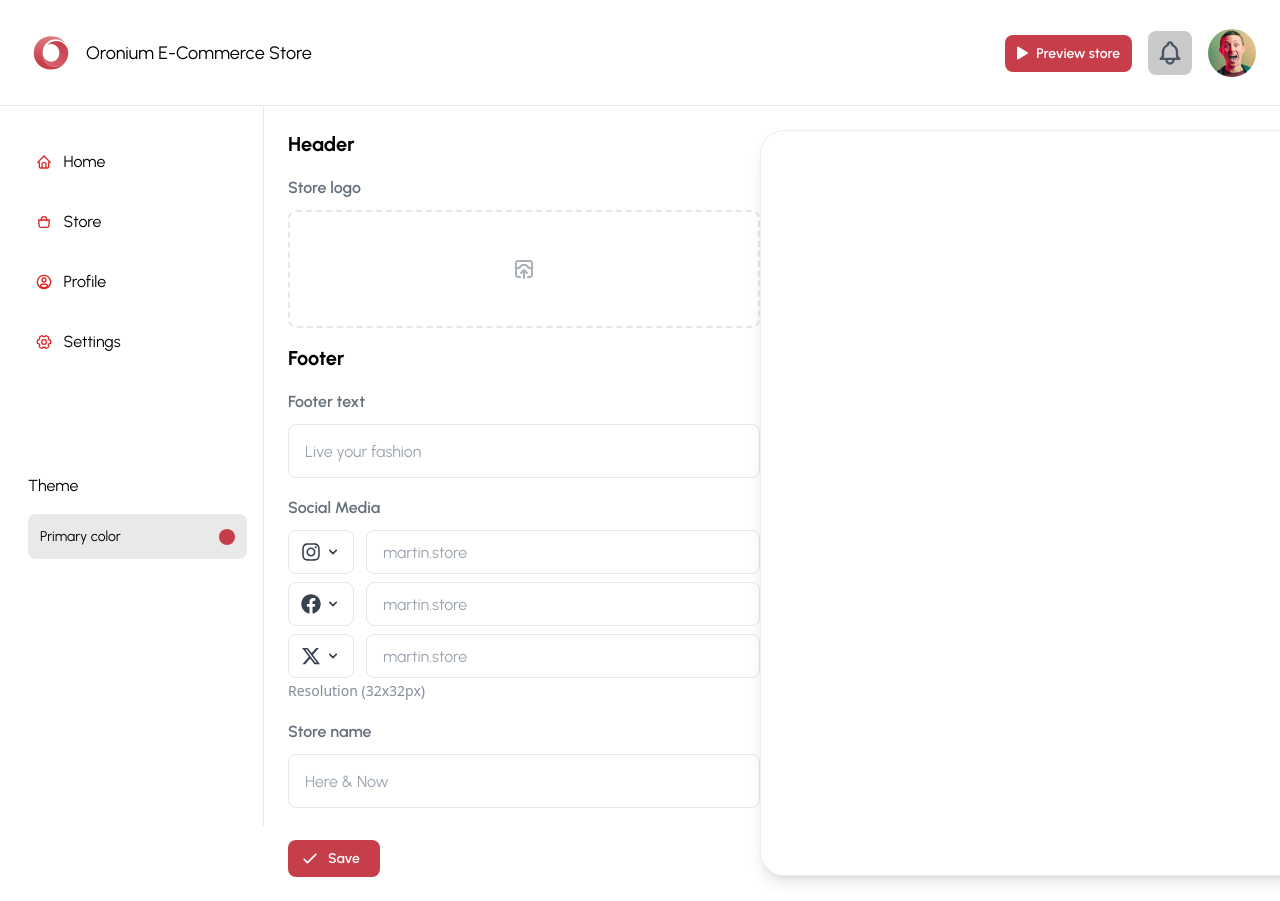
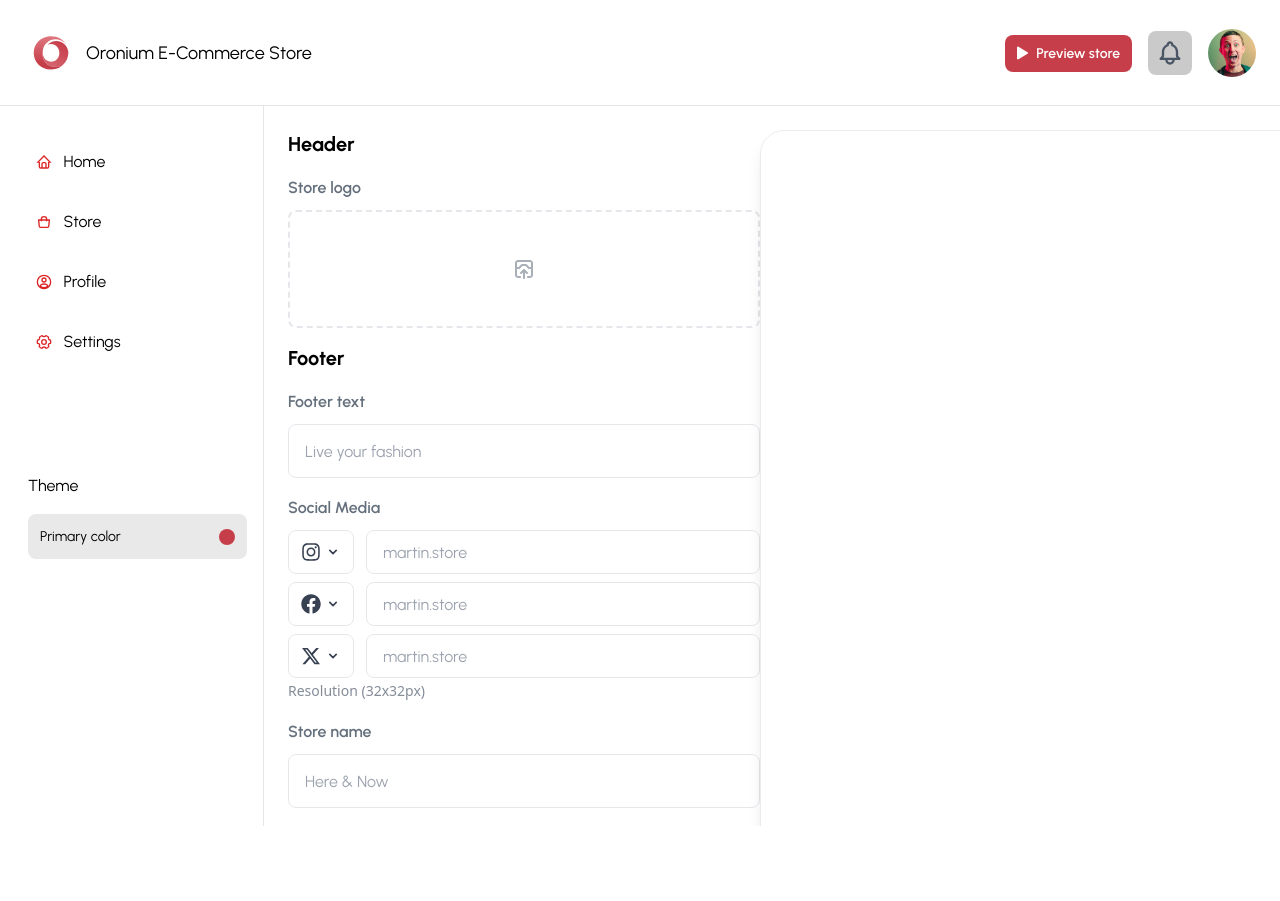
Before and after one commit to Abinsonsuresh/Ecommerce-Dashboard-Oronium, a Next.js app: page / in a window 1280 px wide. After the commit the page ends 826 px from the top, so only its background shows below. Built offline with nearby package versions, Linux system fonts and the light colour scheme.

Commit message:
scrollbar hidden

```diff
--- a/src/Pages/Home/Main/MainHome.jsx
+++ b/src/Pages/Home/Main/MainHome.jsx
@@ -9,7 +9,7 @@ const MainHome = () => {
 
   return (
 
-    <div className='  overflow-y-scroll scroll-smooth flex-col w-full max-h-screen overflow-hidden'>
+    <div className='  overflow-y-scroll scroll-smooth flex-col w-full max-h-[90vh] overflow-hidden no-scrollbar'>
 
       <div className="grid grid-cols-1 md:grid-cols-2 p-6 pr-12">
         <div className=' max-w-[492px] '>
--- a/src/app/globals.css
+++ b/src/app/globals.css
@@ -1,6 +1,25 @@
 @tailwind base;
 @tailwind components;
 @tailwind utilities;
+
+
+body::-webkit-scrollbar {
+    /* width: 1em;
+    scrollbar-h */
+    display: none;
+  }
+
+  @layer utilities {
+    /* Hide scrollbar for Chrome, Safari and Opera */
+    .no-scrollbar::-webkit-scrollbar {
+        display: none;
+    }
+   /* Hide scrollbar for IE, Edge and Firefox */
+    .no-scrollbar {
+        -ms-overflow-style: none;  /* IE and Edge */
+        scrollbar-width: none;  /* Firefox */
+  }
+  }
 
 .InterFont {
     font-family: var(--font-inter);
```
